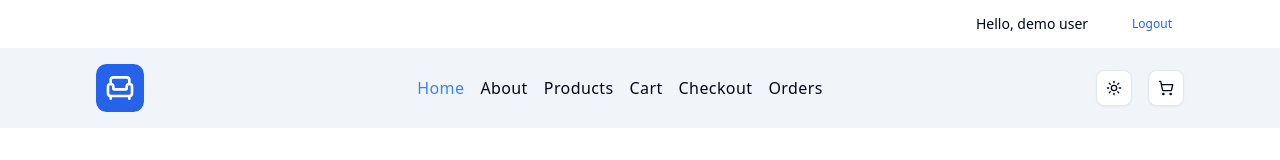
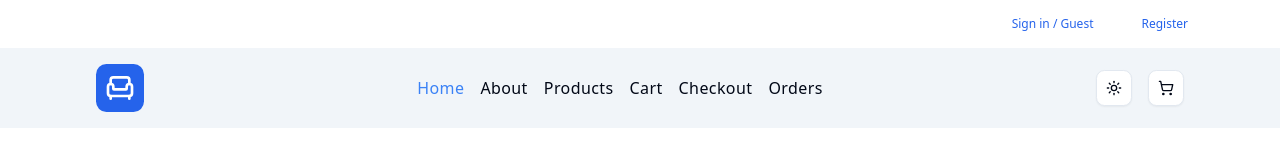
Before and after one commit to rmsid1312/comfy-store, a React app: page / in a window 1280 px wide. Shown: the top 160 px of the page. Built offline with nearby package versions, Linux system fonts and the light colour scheme; no server answers; the HTML template or start-up script is replaced by a standard one.

Commit message:
Access User in Header Component

```diff
--- a/src/components/Header.tsx
+++ b/src/components/Header.tsx
@@ -1,17 +1,23 @@
 import { Link, useNavigate } from "react-router-dom";
 import { Button } from "./ui/button";
 import { useState } from "react";
+import { useAppDispatch, useAppSelector } from "../hooks";
+import { useToast } from "../hooks/use-toast";
+import { clearItems } from "../features/cart/cartSlice";
+import { logoutUser } from "../features/user/userSlice";
 
 export default function Header() {
   const navigate = useNavigate();
-  const [user, setUser] = useState<{ username: string } | null>({
-    username: "demo user",
-  });
+  const dispatch = useAppDispatch()
+  const {toast} = useToast()
+
+  const user = useAppSelector((state)=> state.userState.user);
   const handleLogout = () => {
-    setUser(null);
-    navigate("/");
-  };
-
+    dispatch(clearItems())
+    dispatch(logoutUser())
+    toast({description: 'Logged Out'});
+    navigate('/')
+  }
   return (
     <header>
       <div className="align-element flex justify-center items-center sm:justify-end py-2">
```
